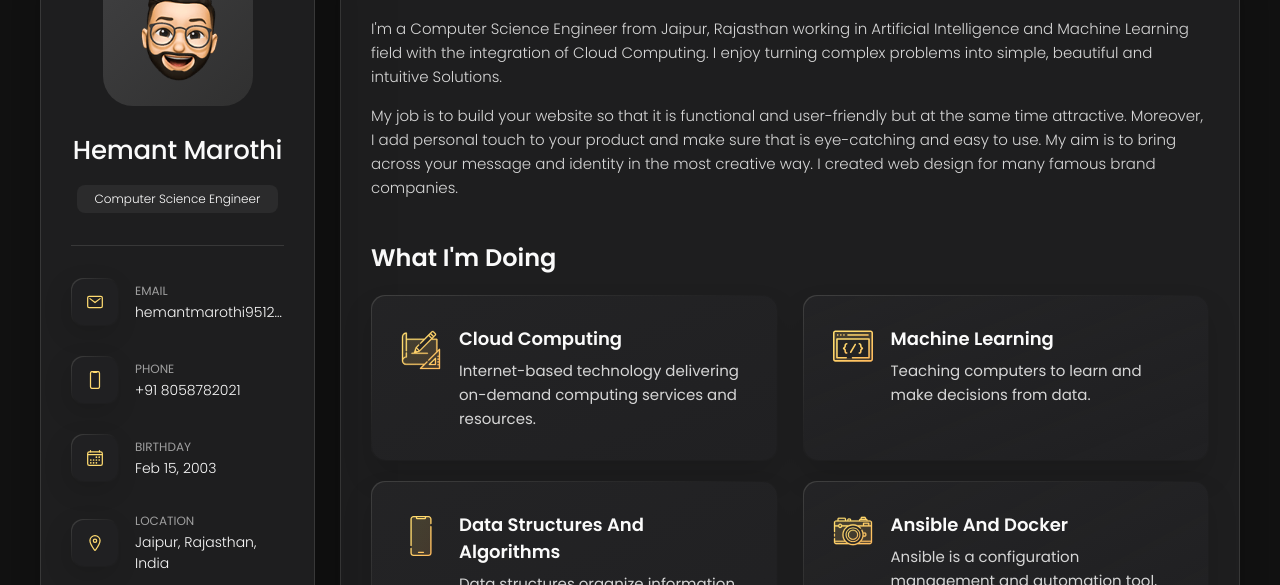
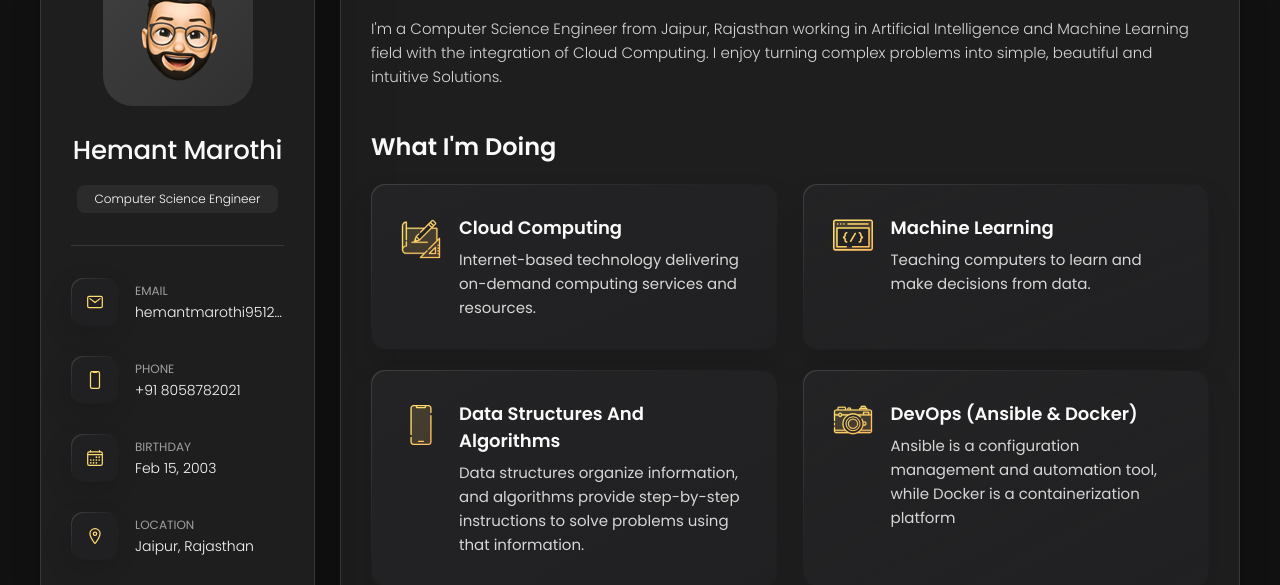
Before and after one commit to hemantmarothi/portfolio, a plain HTML site: page index.html in a window 1280 px wide. Shown: the part 162-747 px from the top of the page. Drawn offline with nearby package versions, Linux system fonts and the light colour scheme.

Commit message:
Add files via upload

```diff
--- a/index.html
+++ b/index.html
@@ -116,7 +116,7 @@
             <div class="contact-info">
               <p class="contact-title">Location</p>
 
-              <address>Jaipur, Rajasthan, India</address>
+              <a href="https://maps.app.goo.gl/c6LtYw7dD94qstgm9"><address>Jaipur, Rajasthan</address></a>
             </div>
 
           </li>
@@ -214,13 +214,6 @@
             I enjoy turning complex problems into simple, beautiful and intuitive Solutions.
           </p>
 
-          <p>
-            My job is to build your website so that it is functional and user-friendly but at the same time attractive.
-            Moreover, I
-            add personal touch to your product and make sure that is eye-catching and easy to use. My aim is to bring
-            across your
-            message and identity in the most creative way. I created web design for many famous brand companies.
-          </p>
         </section>
 
 
@@ -290,7 +283,7 @@
               </div>
 
               <div class="service-content-box">
-                <h4 class="h4 service-item-title">Ansible and Docker</h4>
+                <h4 class="h4 service-item-title">DevOps (Ansible & Docker)</h4>
 
                 <p class="service-item-text">
                   Ansible is a configuration management and automation tool, while Docker is a containerization platform
@@ -584,7 +577,7 @@
 
             <li class="timeline-item">
 
-              <h4 class="h4 timeline-item-title"><a href="https://drive.google.com/file/d/1cv5EQJUs_eSJFAi_m1d3khMX1MJii6N3/view">AWS Cloud Computing Intern</a></h4>
+              <h4 class="h4 timeline-item-title">AWS Cloud Computing Intern</h4>
 
               <span>Jul 2023 - Sep 2023</span>
 
```
Also changed, not shown: 1 other file.
